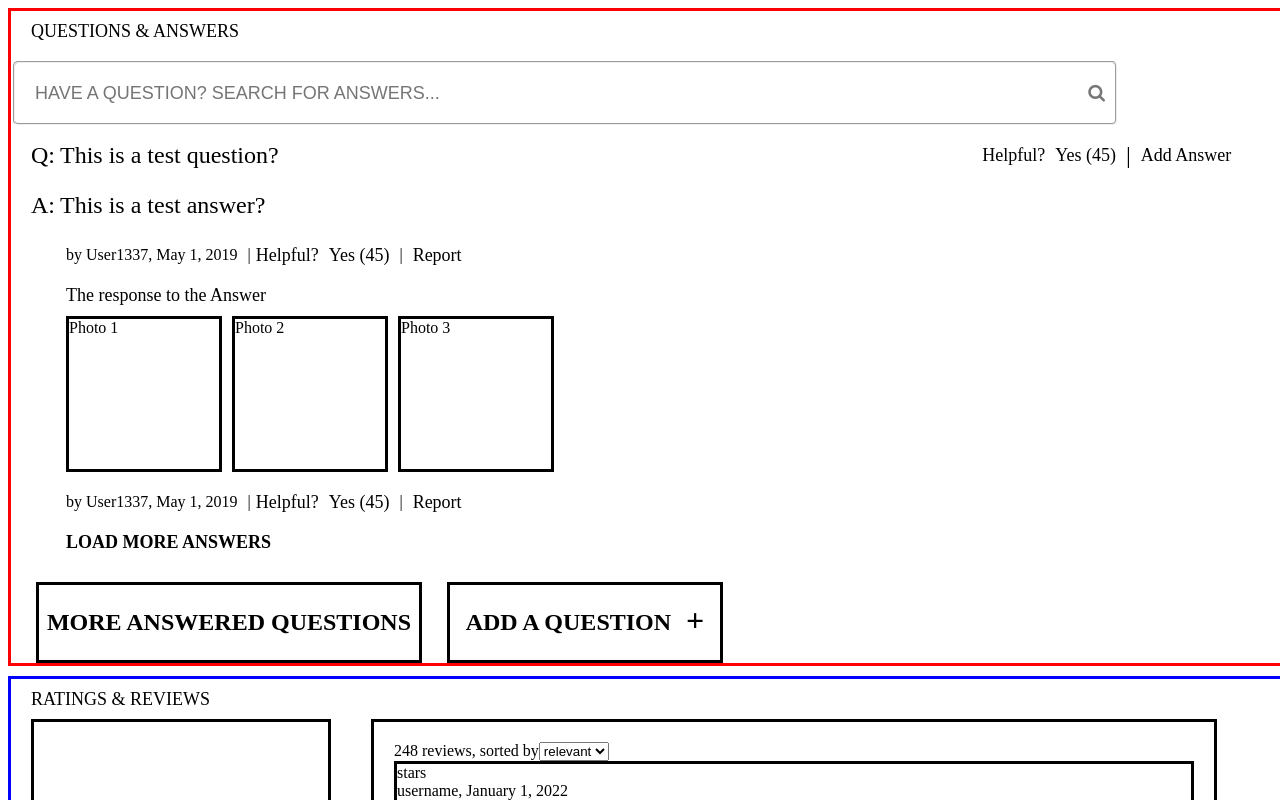
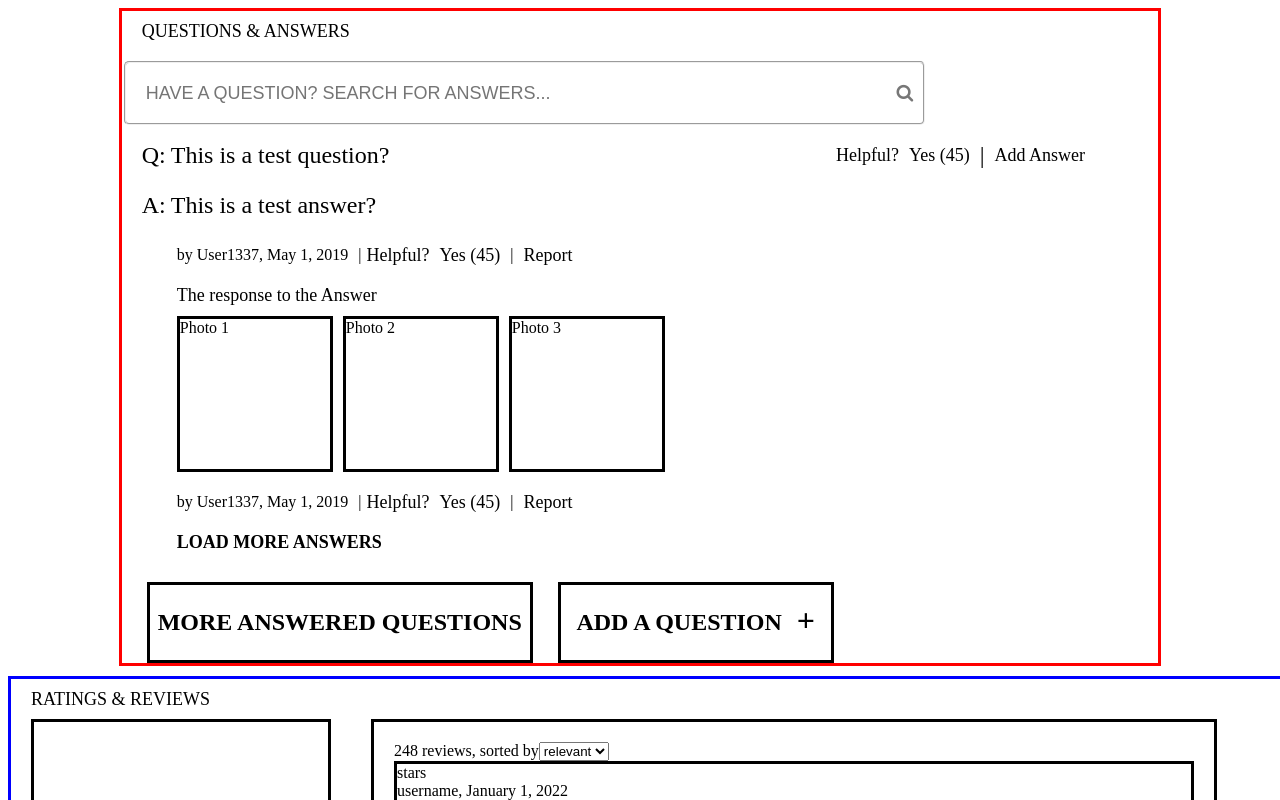
Before and after one commit to RFP2207-G2-ECOM/FEC-BSB, a React (Create React App) app in the folder client/: page / in a window 1280 px wide. Shown: the top 800 px of the page. Built offline with nearby package versions, Linux system fonts and the light colour scheme; no server answers.

Commit message:
Changed css from hard coded value to a percentage

```diff
--- a/client/src/styles/QA/qa.css
+++ b/client/src/styles/QA/qa.css
@@ -1,6 +1,5 @@
 .QA-Container {
-  width: 1440px;
-  /* width: 82%; */
+  width: 82%;
   margin: auto;
   border: solid;
   border-color: red;
```
